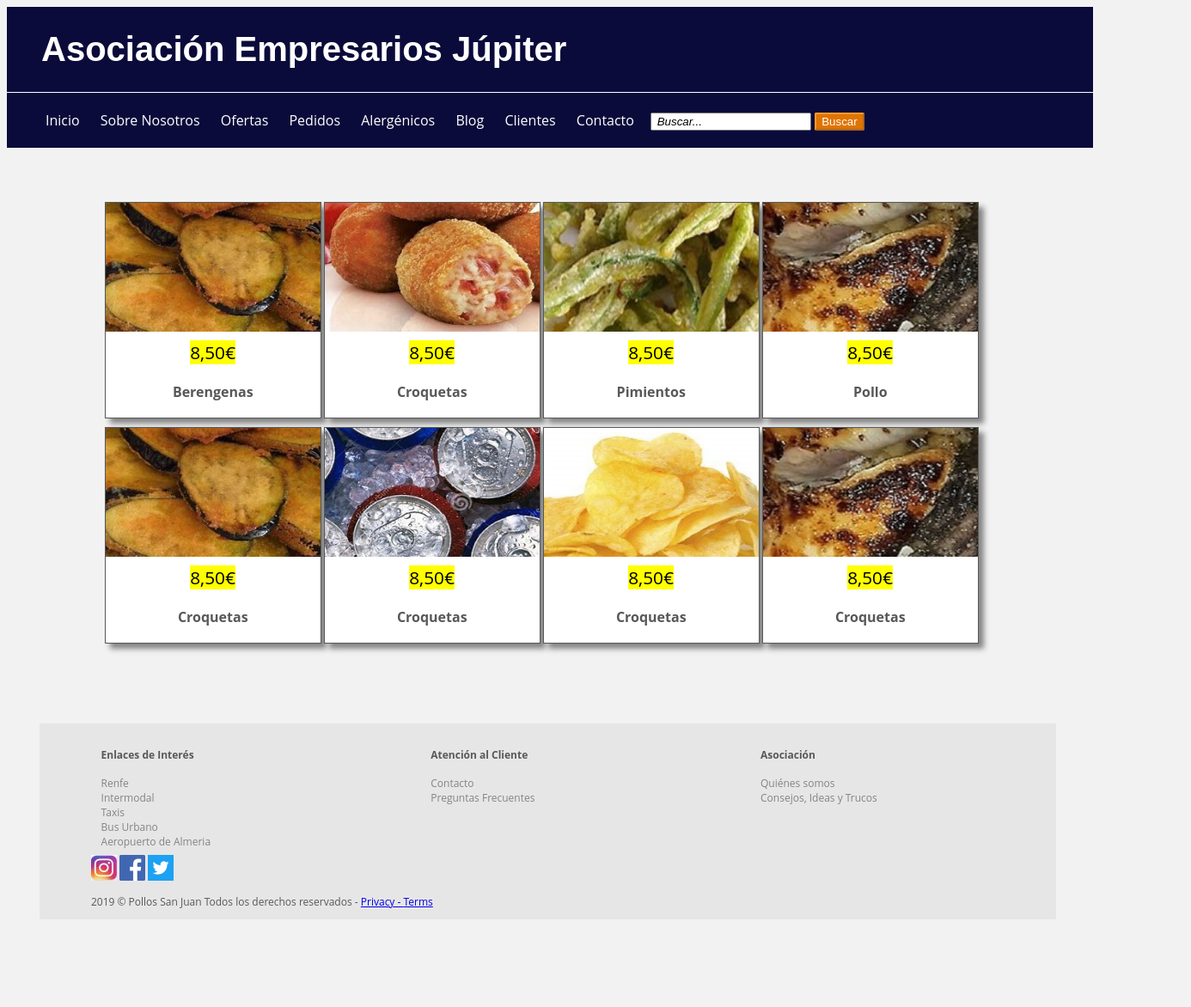
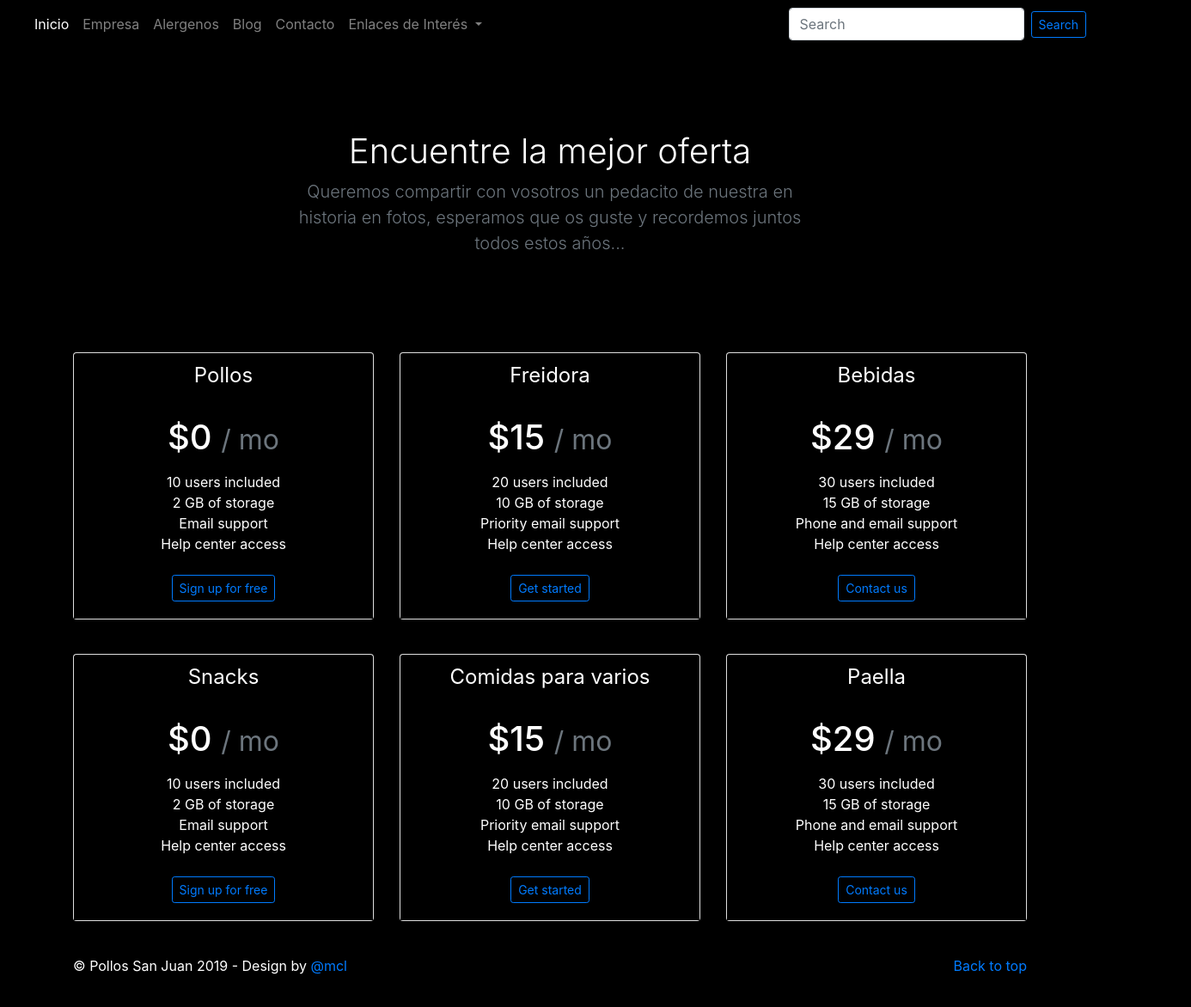
Before and after one commit to mcanadaslopez/web, a plain HTML site: page ofertas.html in a window 1280 px wide. Shown: the whole page at 86% size, 1386 px wide, since content can reach past the window. Before the commit the page ends 1078 px from the top, so only its background shows below. Drawn offline with Linux system fonts and the light colour scheme.

Commit message:
14.04.2019 se incluye ofertas.html

```diff
--- /dev/null
+++ b/css/ofertas.css
@@ -0,0 +1,36 @@
+body {
+  min-height: 75rem; /* Can be removed; just added for demo purposes */
+  background-color: black;
+  color: white;
+
+}
+
+.navbar {
+  margin-bottom: 0;
+}
+
+
+.jumbotron {
+  padding-top: 6rem;
+  padding-bottom: 6rem;
+  margin-bottom: 0;
+  /*background-color: #fff;*/
+  background-color: black;
+  color: white;
+
+}
+
+.jumbotron p:last-child {
+  margin-bottom: 0;
+}
+
+.jumbotron-heading {
+  font-weight: 300;
+}
+
+.jumbotron .container {
+  max-width: 40rem;
+}
+.card-header, .card-body{
+  background-color: black;
+}
--- a/ofertas.html
+++ b/ofertas.html
@@ -2,180 +2,201 @@
 <html lang="es">
 
 <head>
-		<meta charset="utf-8">
+	<meta charset="utf-8">
+    <meta name="viewport" content="width=device-width, initial-scale=1, shrink-to-fit=no">
+    <meta name="description" content="">
+    <meta name="author" content="">
+    <link rel="icon" href="img/logo.jpg">
 
-        <meta name="description" content="Web de pollos San Juan">
-        <meta name="author" content="">
-        <meta name="content" content="pollos san juan,pollos san juan almeria,asador de pollos">
-        <title>Ofertas y Promociones</title>
-        <link rel="icon" href="img/logo.jpg">
-		<link rel="stylesheet" type="text/css" href="css/style.css">
+    <title>Web Pollos San Juan</title>
 
+    <!-- Bootstrap core CSS -->
+   <!--<link rel="stylesheet" href="https://stackpath.bootstrapcdn.com/bootstrap/4.3.1/css/bootstrap.min.css" integrity="sha384-ggOyR0iXCbMQv3Xipma34MD+dH/1fQ784/j6cY/iJTQUOhcWr7x9JvoRxT2MZw1T" crossorigin="anonymous"> -->
+    <link rel="stylesheet" type="text/css" href="css/bootstrap.min.css">
+
+    <!-- Custom styles for this template <link rel="stylesheet"  href="css/jumbotron.css"> -->
+
+    <script type="text/javascript" src="js/jquery3.3.1.js"></script>
+	 <link href="css/ofertas.css" rel="stylesheet">
 </head>
 <body>
 	<!--  Seccion Cabecera -->
-	<div id="cabecera">
-		<h1 title="Los del Zapillo ... Desde 1972 prueba">Asociación Empresarios Júpiter</h1>
-	</div>
-	<div id="navegacion">
-		<ul>
+	  <div>
+      <nav class="navbar navbar-expand-lg navbar-dark bg-black">
+      <a class="navbar-brand" href="#"></a>
+      <button class="navbar-toggler" type="button" data-toggle="collapse" data-target="#navbarSupportedContent" aria-controls="navbarSupportedContent" aria-expanded="false" aria-label="Toggle navigation">
+        <span class="navbar-toggler-icon"></span>
+      </button>
 
-			<li><div class="item"><a href="index.html">Inicio</a></div></li>
-			<li><div class="item"><a href="empresa-1.html">Sobre Nosotros</a></div></li>
-			<li><div class="item"><a href="#">Ofertas</a></div></li>
-			<li><div class="item"><a href="eventos.html">Pedidos</a></div></li>
-			<li><div class="item"><a href="alergias.html">Alergénicos</a></div></li>
-			<li><div class="item"><a href="blog.html">Blog</a></div></li>
-			<li><div class="item"><a target="_blank" href="clientes.html">Clientes</a></div></li>
-			<li><div class="item"><a target="_blank" href="contacto.html">Contacto</a></div></li>
-			<li>
-				<form>
-				<input type="text" name="buscar" title="Buscar.." value=" Buscar...">
-				<button class="boton">Buscar</button>
-				</form></li>
-		</ul>
+      <div class="collapse navbar-collapse" id="navbarSupportedContent">
+        <ul class="navbar-nav mr-auto">
+          <li class="nav-item active">
+            <a class="nav-link" href="inicio.html">Inicio <span class="sr-only">(current)</span></a>
+          </li>
+          <li class="nav-item">
+            <a class="nav-link" href="#">Empresa</a>
+          </li>
+           <li class="nav-item">
+            <a class="nav-link" href="#">Alergenos</a>
+          </li>
+           <li class="nav-item">
+            <a class="nav-link" href="#">Blog</a>
+          </li>
+           <li class="nav-item">
+            <a class="nav-link" href="#">Contacto</a>
+          </li>
+          <li class="nav-item dropdown">
+            <a class="nav-link dropdown-toggle" href="#" id="navbarDropdown" role="button" data-toggle="dropdown" aria-haspopup="true" aria-expanded="false">
+              Enlaces de Interés
+            </a>
+            <div class="dropdown-menu" aria-labelledby="navbarDropdown">
+              <a class="dropdown-item" href="#">Renfe</a>
+              <a class="dropdown-item" href="#">Aeropuerto</a>
 
-	</div>
+              <div class="dropdown-divider"></div>
+              <a class="dropdown-item" href="#">Something else here</a>
+            </div>
+          </li>
 
+        </ul>
+        <form class="form-inline my-2 my-lg-0">
+          <input class="form-control mr-sm-2" type="search" placeholder="Search" aria-label="Search">
+          <button class="btn  btn-outline-primary btn-sm my-2 my-sm-0" type="submit">Search</button>
+        </form>
+      </div>
+    </nav>
+</div>
+
+
+<section class="jumbotron text-center">
+      <div class="container">
+        <h1 class="jumbotron-heading">Encuentre la mejor oferta</h1>
+        <p class="lead text-muted">Queremos compartir con vosotros un pedacito de nuestra en historia en fotos, esperamos que os guste
+        y recordemos juntos todos estos años...</p>
+        <p>
+          <!--<a href="#" class="btn btn-outline-primary btn-sm">Main call to action</a> Posibles acciones en futuro-->
+
+        </p>
+      </div>
+</section>
 
 
 
 	<!--  Seccion Contenido Principal  -->
-	<div id="contenido-o">
-		<div class="producto">
-			<div class="pr">
-				<a href="">
-					<img src="img/foto1.jpg" class="producto-img" alt="imagen">
-				</a>
-			</div>
 
-			<div >
-				<span><mark>8,50€</mark></span>
-			</div>
-			<div >
-				<h4>
-					<a href="">Berengenas</a>
-				 </h4>
-			</div>
+<div class="container">
+    <div class="card-deck mb-3 text-center">
 
-		</div>
-		<div class="producto">
-			<div class="pr">
-				<a href="">
-					<img src="img/foto2.jpg" class="producto-img" alt="imagen">
-				</a>
-			</div>
-			<div >
-				<span><mark>8,50€</mark></span>
-			</div>
-			<div >
-				<h4>
-					<a href="">Croquetas</a>
-				 </h4>
-			</div>
+	    <div class="card mb-4 shadow-sm">
+	      <div class="card-header">
+	        <h4 class="my-0 font-weight-normal">Pollos</h4>
+	      </div>
+	      <div class="card-body">
+	        <h1 class="card-title pricing-card-title">$0 <small class="text-muted">/ mo</small></h1>
+	        <ul class="list-unstyled mt-3 mb-4">
+	          <li>10 users included</li>
+	          <li>2 GB of storage</li>
+	          <li>Email support</li>
+	          <li>Help center access</li>
+	        </ul>
+	        <button type="button" class="btn btn-sm  btn-outline-primary">Sign up for free</button>
+	      </div>
+	    </div>
 
-		</div>
-		<div class="producto">
-			<div class="pr">
-				<a href="">
-					<img src="img/foto3.jpg" class="producto-img" alt="imagen">
-				</a>
-			</div>
-			<div >
-				<span><mark>8,50€</mark></span>
-			</div>
-			<div >
-				<h4>
-					<a href="">Pimientos</a>
-				 </h4>
-			</div>
+	    <div class="card mb-4 shadow-sm">
+	      <div class="card-header">
+	        <h4 class="my-0 font-weight-normal">Freidora</h4>
+	      </div>
+	      <div class="card-body">
+	        <h1 class="card-title pricing-card-title">$15 <small class="text-muted">/ mo</small></h1>
+	        <ul class="list-unstyled mt-3 mb-4">
+	          <li>20 users included</li>
+	          <li>10 GB of storage</li>
+	          <li>Priority email support</li>
+	          <li>Help center access</li>
+	        </ul>
+	        <button type="button" class="btn btn-sm  btn-outline-primary">Get started</button>
+	      </div>
+	    </div>
 
-		</div>
-		<div class="producto">
-			<div class="pr">
-				<a href="">
-					<img src="img/foto4.jpg" class="producto-img" alt="imagen">
-				</a>
-			</div>
-			<div >
-				<span><mark>8,50€</mark></span>
-			</div>
-			<div >
-				<h4>
-					<a href="">Pollo</a>
-				 </h4>
-			</div>
+	    <div class="card mb-4 shadow-sm">
+	      <div class="card-header">
+	        <h4 class="my-0 font-weight-normal">Bebidas</h4>
+	      </div>
+	      <div class="card-body">
+	        <h1 class="card-title pricing-card-title">$29 <small class="text-muted">/ mo</small></h1>
+	        <ul class="list-unstyled mt-3 mb-4">
+	          <li>30 users included</li>
+	          <li>15 GB of storage</li>
+	          <li>Phone and email support</li>
+	          <li>Help center access</li>
+	        </ul>
+	        <button type="button" class="btn btn-sm  btn-outline-primary">Contact us</button>
+	      </div>
 
-		</div>
+    </div>
 
-		<!--                              ************************************************************** -->
-		<div class="producto">
-			<div class="pr">
-				<a href="">
-					<img src="img/foto1.jpg" class="producto-img" alt="imagen">
-				</a>
-			</div>
-			<div >
-				<span><mark>8,50€</mark></span>
-			</div>
-			<div >
-				<h4>
-					<a href="">Croquetas</a>
-				 </h4>
-			</div>
+</div>
 
-		</div>
-		<div class="producto">
-			<div class="pr">
-				<a href="">
-					<img src="img/bebida2.jpg" class="producto-img" alt="imagen">
-				</a>
-			</div>
-			<div >
-				<span><mark>8,50€</mark></span>
-			</div>
-			<div >
-				<h4>
-					<a href="">Croquetas</a>
-				 </h4>
-			</div>
 
-		</div>
-		<div class="producto">
-			<div class="pr" >
-				<a href="">
-					<img src="img/snack1.jpg" class="producto-img" alt="imagen">
-				</a>
-			</div>
+  <div class="card-deck mb-3 text-center">
 
-			<div >
-				<span><mark>8,50€</mark></span>
-			</div>
-			<div >
-				<h4>
-					<a href="">Croquetas</a>
-				 </h4>
-			</div>
+    <div class="card mb-4 shadow-sm">
+      <div class="card-header">
+        <h4 class="my-0 font-weight-normal">Snacks</h4>
+      </div>
+      <div class="card-body">
+        <h1 class="card-title pricing-card-title">$0 <small class="text-muted">/ mo</small></h1>
+        <ul class="list-unstyled mt-3 mb-4">
+          <li>10 users included</li>
+          <li>2 GB of storage</li>
+          <li>Email support</li>
+          <li>Help center access</li>
+        </ul>
+        <button type="button" class="btn btn-sm  btn-outline-primary">Sign up for free</button>
+      </div>
+    </div>
 
-		</div>
-		<div class="producto">
-			<div class="pr">
-				<a href="">
-					<img src="img/foto4.jpg" class="producto-img" alt="imagen">
-				</a>
-			</div>
-			<div >
-				<span><mark>8,50€</mark></span>
-			</div>
-			<div >
-				<h4>
-					<a href="">Croquetas</a>
-				 </h4>
-			</div>
+    <div class="card mb-4 shadow-sm">
+      <div class="card-header">
+        <h4 class="my-0 font-weight-normal">Comidas para varios</h4>
+      </div>
+      <div class="card-body">
+        <h1 class="card-title pricing-card-title">$15 <small class="text-muted">/ mo</small></h1>
+        <ul class="list-unstyled mt-3 mb-4">
+          <li>20 users included</li>
+          <li>10 GB of storage</li>
+          <li>Priority email support</li>
+          <li>Help center access</li>
+        </ul>
+        <button type="button" class="btn btn-sm  btn-outline-primary">Get started</button>
+      </div>
+    </div>
 
-		</div>
+    <div class="card mb-4 shadow-sm">
+      <div class="card-header">
+        <h4 class="my-0 font-weight-normal">Paella</h4>
+      </div>
+      <div class="card-body">
+        <h1 class="card-title pricing-card-title">$29 <small class="text-muted">/ mo</small></h1>
+        <ul class="list-unstyled mt-3 mb-4">
+          <li>30 users included</li>
+          <li>15 GB of storage</li>
+          <li>Phone and email support</li>
+          <li>Help center access</li>
+        </ul>
+        <button type="button" class="btn btn-sm  btn-outline-primary">Contact us</button>
+      </div>
 
-	</div>
+
+
+    </div>
+
+
+  </div>
+</div>
+
+
 
 
 
@@ -184,69 +205,15 @@
 	<!--  Seccion Pie (footer)  -->
 
 
-	<div id="pie" class="container-fluid">
-		<div>
-			<div class="pie-prueba">
-				<dl>
+<footer class="footer">
 
-				   	<dt>
-
-				   		<dd><h4>Enlaces de Interés</h4></dd>
-				   		<dd><a href="http://www.renfe.com">Renfe</a></dd>
-				   		<dd><a href="http://www.adif.es/es_ES/infraestructuras/estaciones/56312/informacion_000069.shtml">Intermodal</a></dd>
-				   		<dd><a href="http://www.radiotaxialmeria.es/">Taxis</a></dd>
-				   		<dd><a href="http://www.surbus.com/">Bus Urbano</a></dd>
-				   		<dd><a href="http://www.aena.es/csee/Satellite/HomeAena">Aeropuerto de Almeria</a></dd>
-
-
-
-				</dl>
-			</div>
-
-			<div class="pie-prueba">
-				<dl>
-				   	<dt>
-				   		<dd><h4>Atención al Cliente</h4></dd>
-				   		<dd><a target="_blank" href="contacto.html">Contacto</a></dd>
-				   		<dd><a href="">Preguntas Frecuentes</a></dd>
-
-
-
-				</dl>
-			</div>
-
-			<div class="pie-prueba">
-				<dl>
-				   	<dt>
-
-				   		<dd><h4>Asociación</h4> </dd>
-
-				   		<dd><a href="empresa-1.html">Quiénes somos</a></dd>
-				   		<dd><a href="">Consejos, Ideas y Trucos</a></dd>
-
-
-
-
-				</dl>
-			</div>
-
-			<div>
-				<ul>
-
-
-					<li class="icono-pie"><a href=""><img  src="img/instagramo.jpg" alt="instagram"></a></li>
-					<li class="icono-pie"><a href="https://www.facebook.com/Pollos-SAN-JUAN-Carrera-del-Peru-18-572385959464713/"><img  src="img/facebook.png" alt="Face"></a></li>
-					<li class="icono-pie"><a href=""><img src="img/twittero.png" alt="twitter"></a></li>
-					<li><p class="copyright">2019 &copy; Pollos San Juan Todos los derechos reservados -
-		                        <a class="ancla" href="privacidad.html" title="Privacy"> Privacy - </a>
-		                        <a class="ancla" href="privacidad.html" title="Condiciones">Terms</a>
-		                </p>
-		            </li>
-				</ul>
-			</div>
-		</div>
-
-	</div>
+        <div class="container inner">
+           <p class="float-right">
+              <a href="#">Back to top</a>
+           </p>
+              <p>&copy; Pollos San Juan 2019 - Design by <a href="https://mcanadaslopez.github.io/pollossanjuan/index.html">@mcl</a></p>
+            </div>
+</footer>
 
 
 </body>
```
